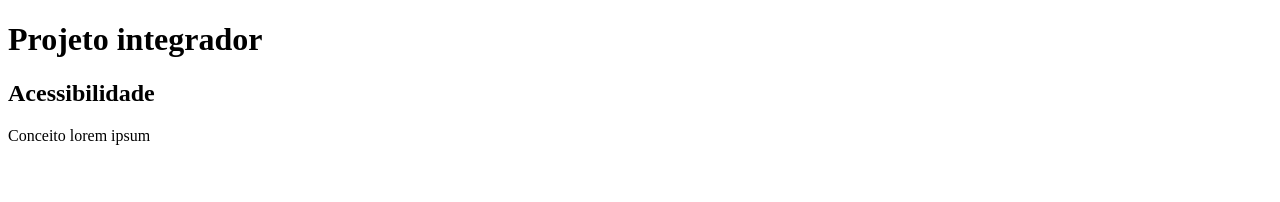
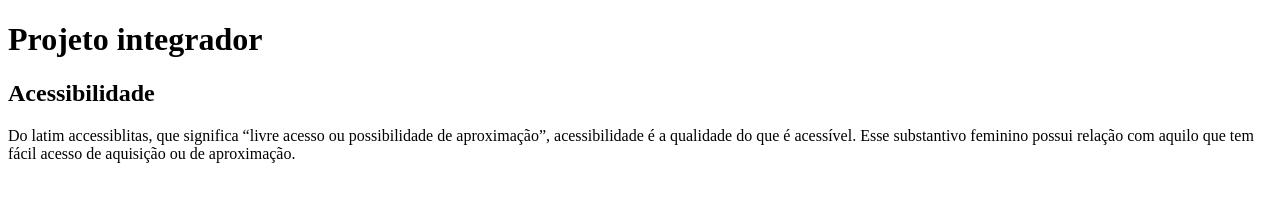
Before and after one commit to Bianca-Benedetti/Senac, a plain HTML site: page Untitled-1.html in a window 1280 px wide. Drawn offline with Linux system fonts and the light colour scheme.

Commit message:
Add files via upload

```diff
--- a/Untitled-1.html
+++ b/Untitled-1.html
@@ -7,6 +7,6 @@
 <body>
     <h1>Projeto integrador</h1>
     <h2>Acessibilidade</h2>
-    <p>Conceito lorem ipsum</p>
+    <p>Do latim accessiblitas, que significa “livre acesso ou possibilidade de aproximação”, acessibilidade é a qualidade do que é acessível. Esse substantivo feminino possui relação com aquilo que tem fácil acesso de aquisição ou de aproximação.</p>
 </body>
 <html>
```
